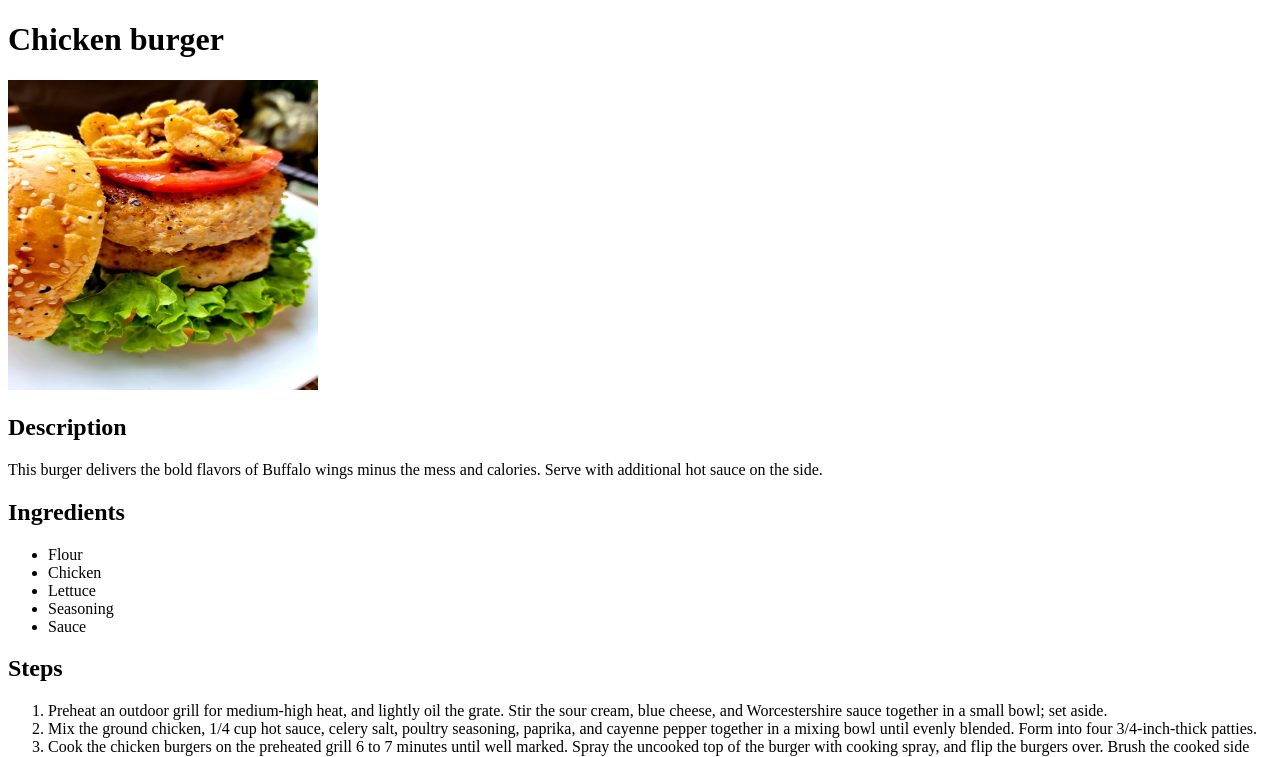
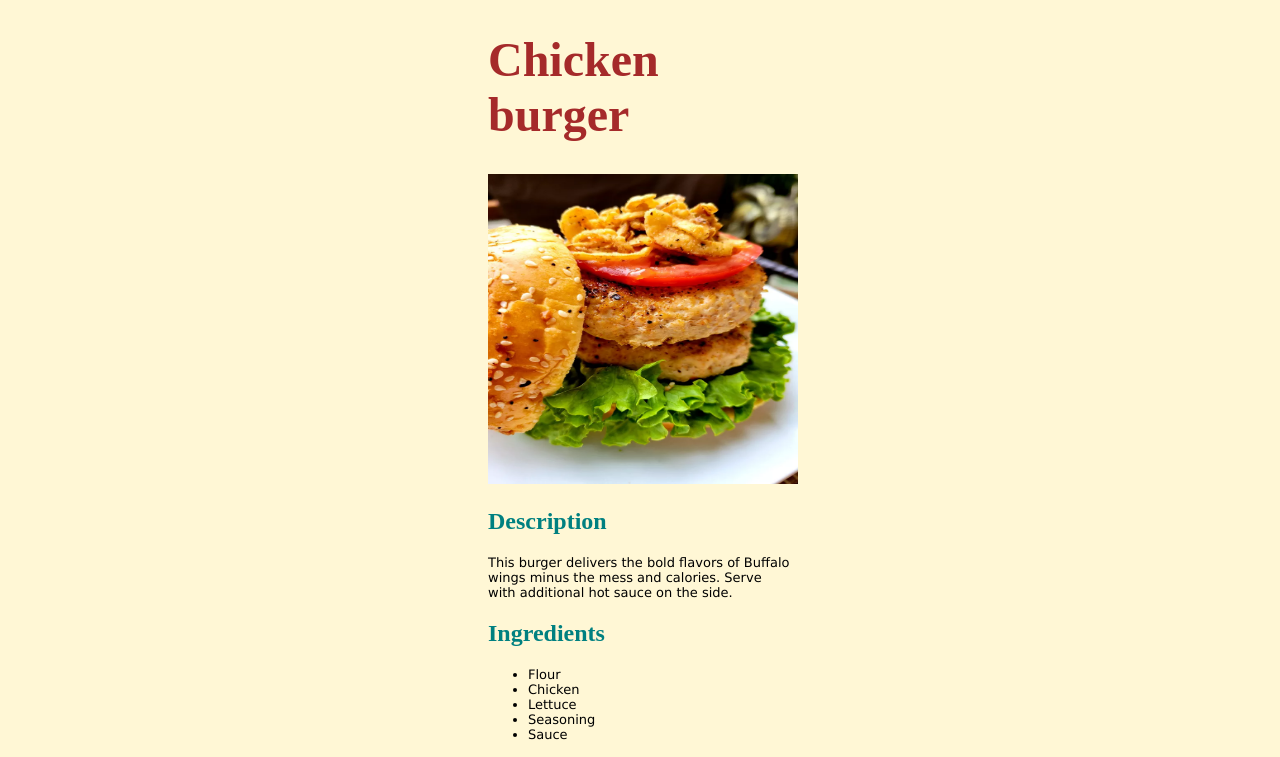
Before and after one commit to prasana-kalanathan/odin-recipes, a plain HTML site: page recipes/chicken-burger.html in a window 1280 px wide. Shown: the top 757 px of the page. Drawn offline with Linux system fonts and the light colour scheme.

Commit message:
Add new styling for recipes

```diff
--- a/recipes/chicken-burger.html
+++ b/recipes/chicken-burger.html
@@ -4,6 +4,8 @@
     <meta charset="UTF-8">
     <meta name="viewport" content="width=device-width, initial-scale=1.0">
     <title>Chicken burger</title>
+
+    <link rel="stylesheet" href="style.css">
 </head>
 <body>
 
--- /dev/null
+++ b/recipes/style.css
@@ -0,0 +1,19 @@
+body {
+    padding-left: 480px;
+    padding-right: 480px;
+    background-color: rgb(255, 247, 213);
+}
+
+h1 {
+    color: brown;
+    font-size: 48px;
+}
+
+h2 {
+    color: teal;
+}
+
+p,li {
+    font-size: 13px;
+    font-family: Verdana, Geneva, Tahoma, sans-serif;
+}
```
Also changed, not shown: recipes/pizza.html (+2 -0 lines).
